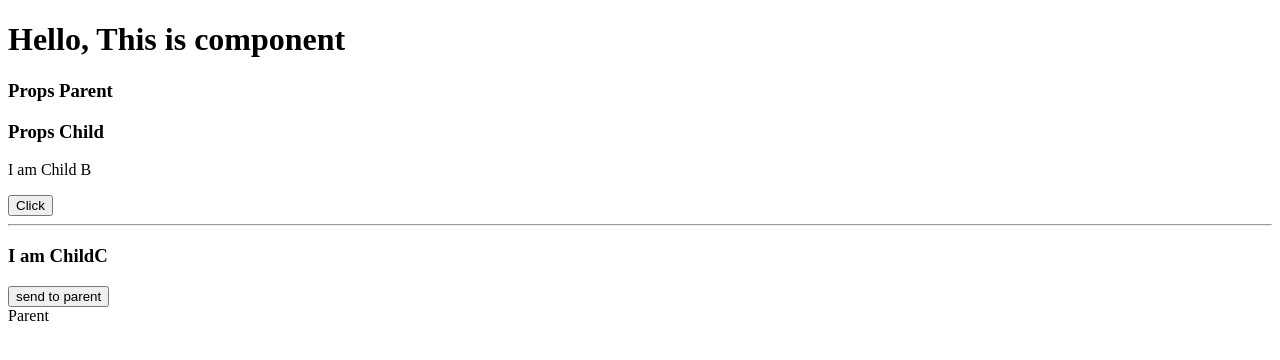
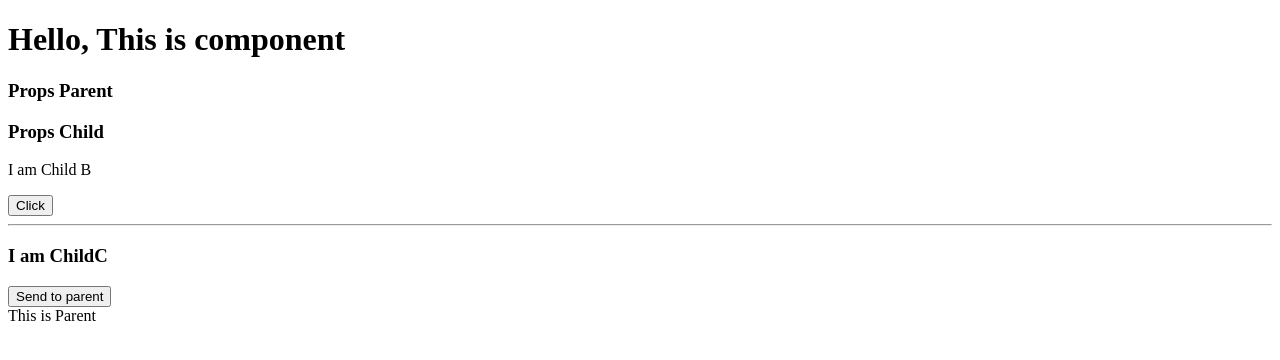
Before and after one commit to Ashu1007/React-myapp, a React (Create React App) app: page / in a window 1280 px wide. Shown: the top 360 px of the page. Built offline with nearby package versions, Linux system fonts and the light colour scheme.

Commit message:
PrpsDrilling

```diff
--- a/src/App.jsx
+++ b/src/App.jsx
@@ -4,6 +4,7 @@ import States from "./states/fbc/States";
 import Counter from "./states/fbc/Counter";
 import StatesInCBC from "./states/cbc/StatesInCBC";
 import Parent from "./props/Parent";
+import PropsDrillingParent from "./propsdrilling/PropsDrillingParent";
 
 const App = () => {
     return(
@@ -17,6 +18,7 @@ const App = () => {
         {/*   <Counter/> */}
             {/* <StatesInCBC/> */}
             <Parent/>
+            <PropsDrillingParent/>
         </div>
     );
 };
--- a/src/props/ChildC.jsx
+++ b/src/props/ChildC.jsx
@@ -3,7 +3,7 @@ const ChildC =({ setterFun })=> {
     return (
         <div>
             <h3>I am ChildC</h3>
-            <button onClick={() => setterFun(data)}>send to parent</button>
+            <button onClick={() => setterFun(data)}>Send to parent</button>
         </div>
     );
 };
--- a/src/props/Parent.jsx
+++ b/src/props/Parent.jsx
@@ -4,7 +4,7 @@ import ChildB from "./ChildB";
 import ChildC from "./ChildC";
 
 const Parent = () => {
-    let [state,setState]= useState("Parent");
+    let [state,setState]= useState(" This is Parent");
 
 
     let data = [10,20,30,40];
--- /dev/null
+++ b/src/propsdrilling/Child1.jsx
@@ -0,0 +1,15 @@
+import React from 'react'
+import Child2 from './Child2'
+
+const Child1 = (x) => {
+    //console.log(x);//{data:[{},{}]}
+    //console.log(x.data);//[{},{}]
+
+  return (
+    <div>
+        <Child2 user={x.data} />
+    </div>
+  );
+};
+
+export default Child1;
--- /dev/null
+++ b/src/propsdrilling/Child2.jsx
@@ -0,0 +1,11 @@
+import React from 'react'
+
+const Child2 = (y) => {
+    console.log(y); //{user:[{},{}]}
+    console.log(y.user);
+
+  return (<div></div>
+  )
+};
+
+export default Child2;
--- /dev/null
+++ b/src/propsdrilling/PropsDrillingParent.jsx
@@ -0,0 +1,16 @@
+import React from 'react'
+import Child1 from './Child1'
+
+const PropsDrillingParent =()=> {
+    let user = [
+        { id: 1, ename: "John"},
+        { id: 2, ename: "Doe"},
+    ];
+  return (
+    <div>
+        <Child1 data={user} />
+    </div>
+  );
+};
+
+export default PropsDrillingParent;
```
